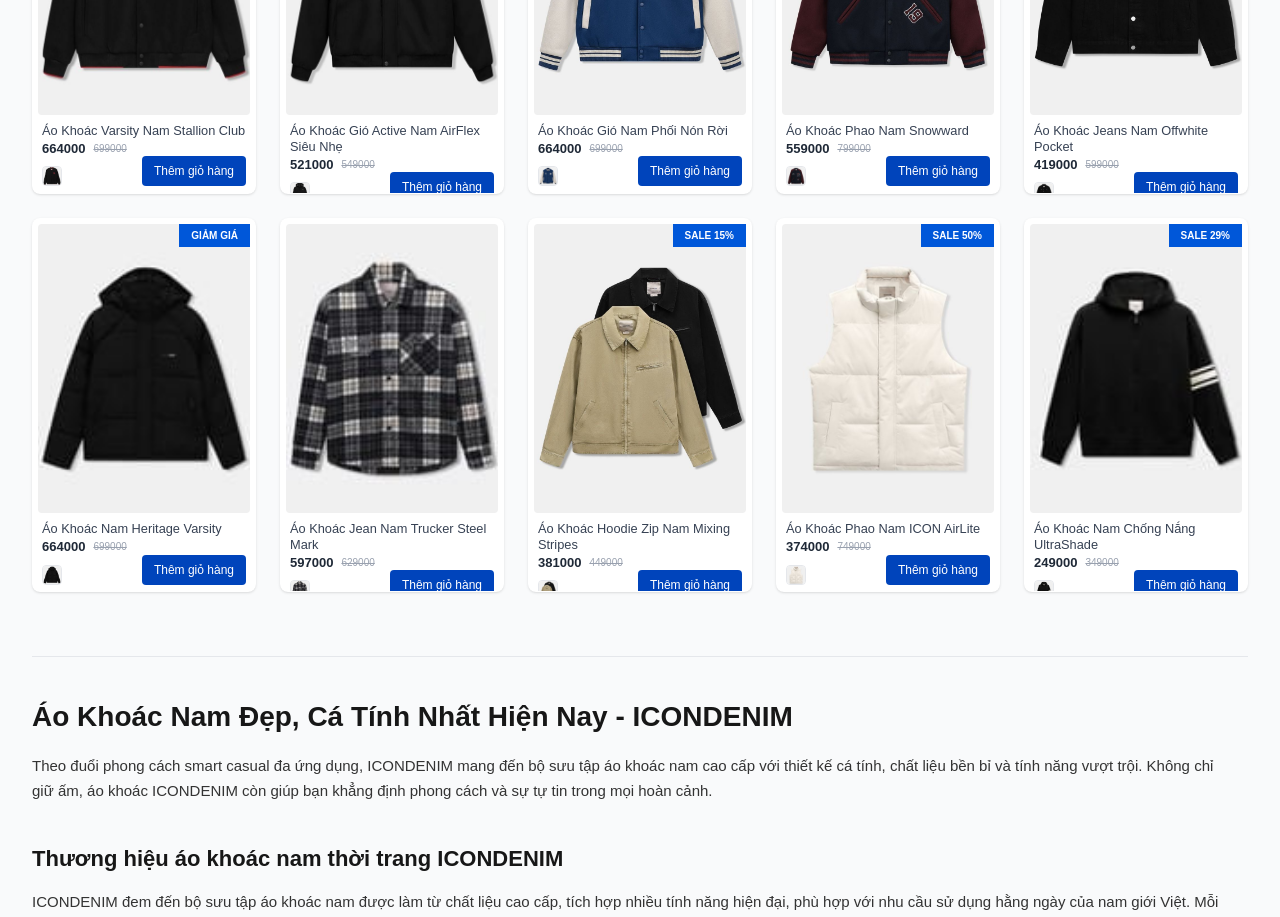
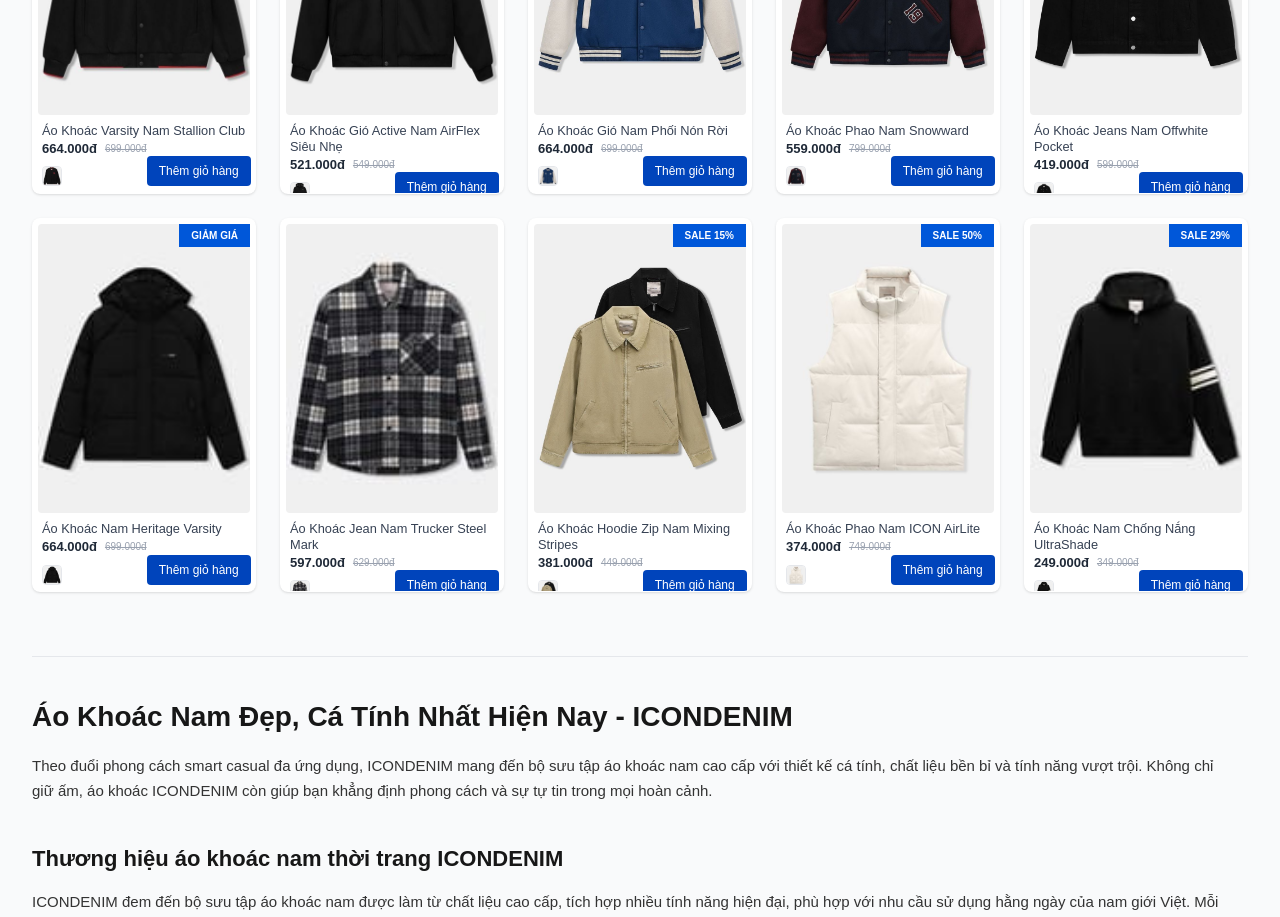
Before and after one commit to Xuyen2801/mens-fashion-store, a Next.js app: page /Product/ao-khoac in a window 1280 px wide. Shown: the part 1060-1977 px from the top of the page. Built offline with nearby package versions, Linux system fonts and the light colour scheme.

Commit message:
fix: định dạng tiền tệ

```diff
--- a/src/components/Product/ProductCard.jsx
+++ b/src/components/Product/ProductCard.jsx
@@ -9,6 +9,10 @@ const ProductCard = ({ image, name, price, salePrice, status }) => {
     // Sau này bạn Logic có thể thêm code gọi API, cập nhật Redux/Context ở đây
     alert(`Đã thêm ${name} vào giỏ hàng!`);
   };
+  const formatPrice = (price) => {
+    return Number(price).toLocaleString("vi-VN") + "đ";
+  };
+
 
   return (
     <div
@@ -42,13 +46,15 @@ const ProductCard = ({ image, name, price, salePrice, status }) => {
         <div className="flex items-end justify-between mb-1">
           <div className="flex flex-col">
             <div className="flex items-center gap-2">
-              <span className="text-[clamp(13px,1vw,15px)] font-bold text-[#1F2937]">
-                {salePrice || price}
+              <span className="text-[clamp(13px,1vw,10px)] font-bold text-[#1F2937]">
+                {formatPrice(salePrice || price)}
               </span>
+
               {salePrice && (
                 <span className="text-gray-400 text-[10px] line-through">
-                  {price}
+                  {formatPrice(price)}
                 </span>
+
               )}
             </div>
             <div className="flex gap-1 mt-1">
```
